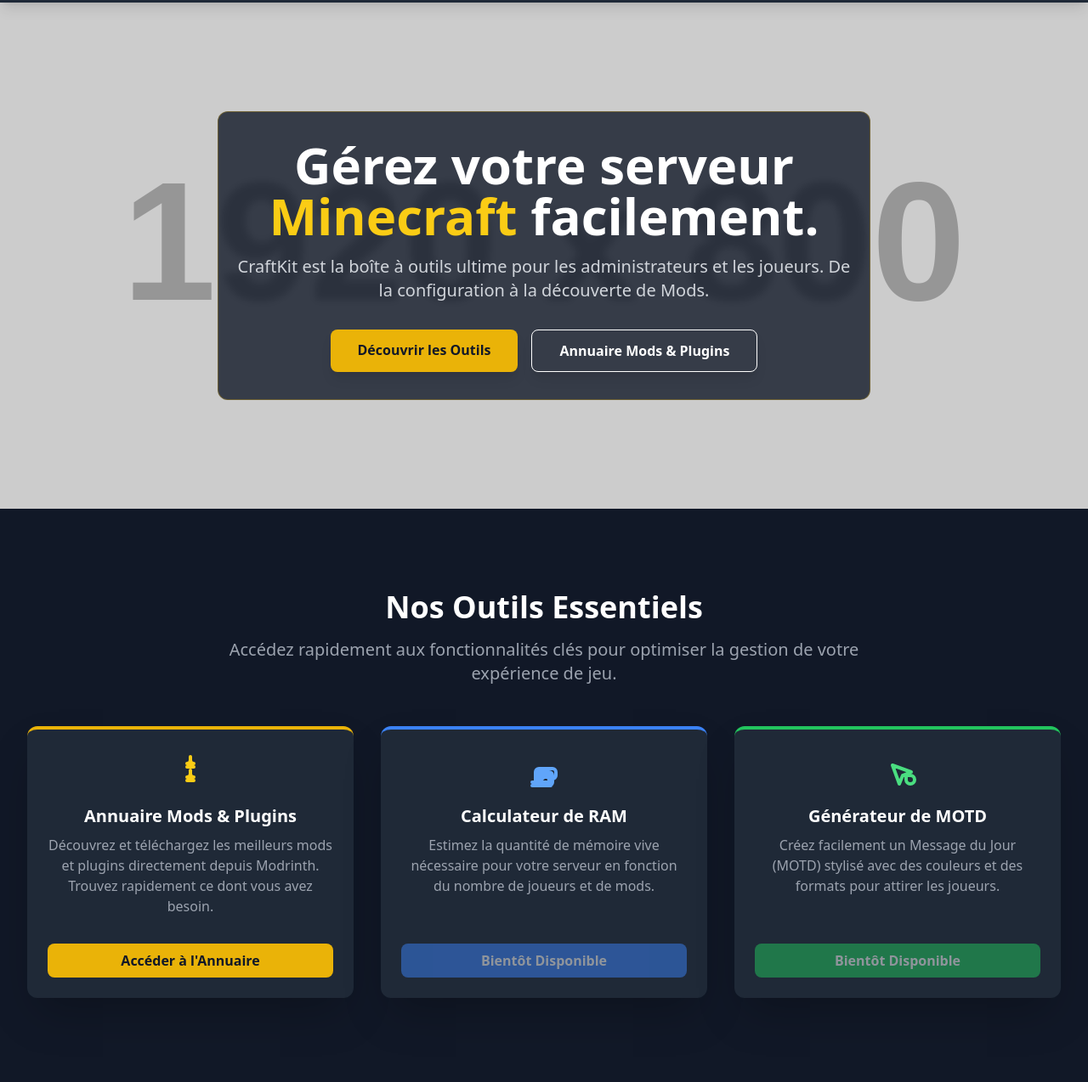
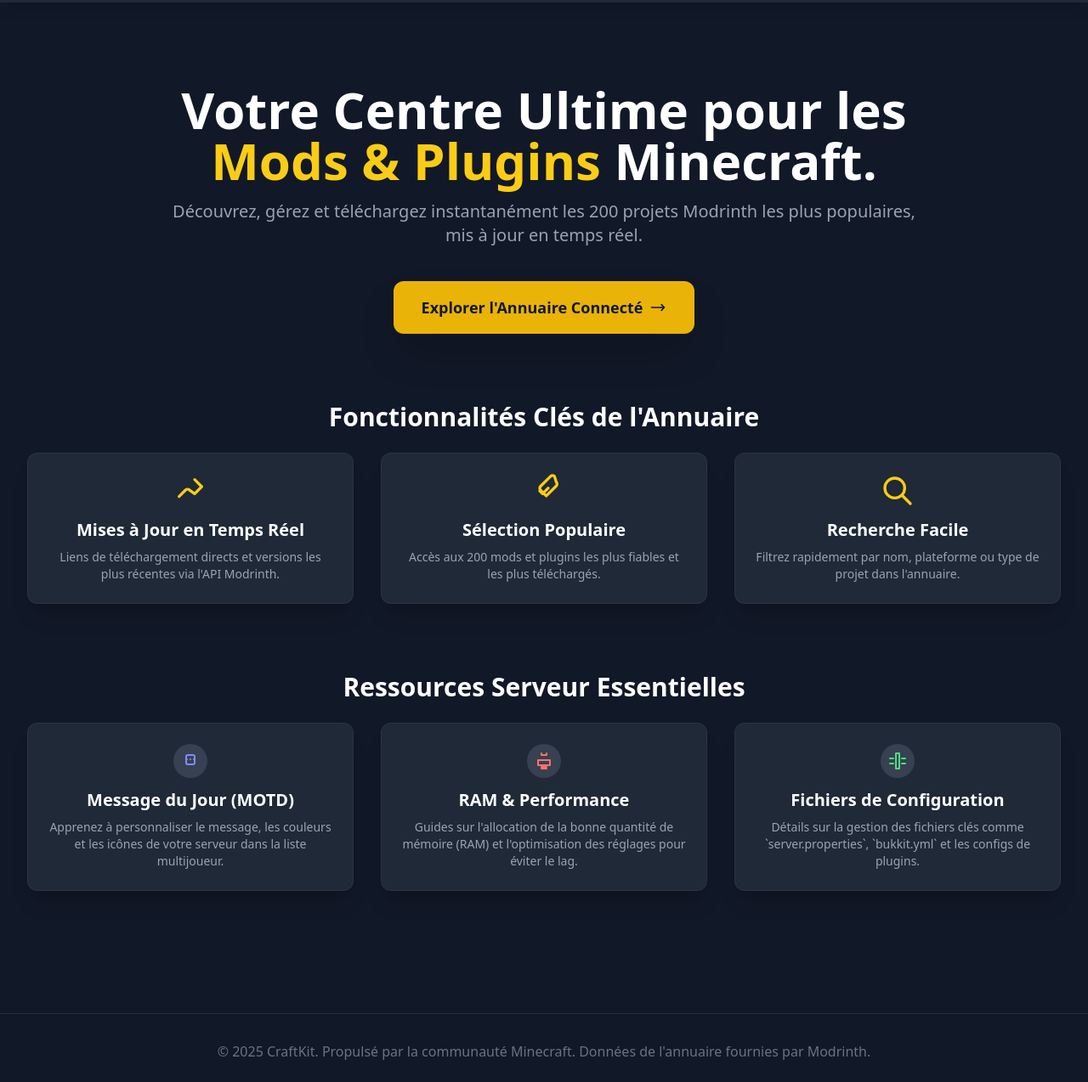
Before and after one commit to louisoff84/CraftKit, a plain HTML site: page index.html in a window 1280 px wide. Shown: the part 65-1339 px from the top of the page at 85% size. Drawn offline with nearby package versions, Linux system fonts and the light colour scheme; placeholder pictures from the web are drawn by us.

Commit message:
Revise index.html for Minecraft Resource Center
Updated the title and various sections to reflect the new focus on Minecraft resources. Added links and buttons for new features and improved the overall layout.

```diff
--- a/index.html
+++ b/index.html
@@ -3,152 +3,131 @@
 <head>
     <meta charset="UTF-8">
     <meta name="viewport" content="width=device-width, initial-scale=1.0">
-    <title>CraftKit - Le Kit d'Outils pour Serveurs Minecraft</title>
-    <!-- Chargement du CDN de Tailwind CSS -->
+    <title>CraftKit - Le Centre de Ressources Minecraft</title>
     <script src="https://cdn.tailwindcss.com"></script>
     <link href="https://fonts.googleapis.com/css2?family=Inter:wght@400;600;700;800&display=swap" rel="stylesheet">
     <style>
-        html { font-family: 'Inter', sans-serif; scroll-behavior: smooth; }
-        .hero-bg {
-            background-image: url('https://placehold.co/1920x800/1E293B/EAB308?text=Serveur+Minecraft+Kit');
-            background-size: cover;
-            background-position: center;
-        }
-        /* Style personnalisé pour les cartes d'outils */
-        .tool-card {
-            transition: all 0.3s ease;
-        }
-        .tool-card:hover {
-            box-shadow: 0 10px 15px -3px rgba(234, 179, 8, 0.5), 0 4px 6px -2px rgba(234, 179, 8, 0.25);
-            transform: translateY(-5px);
-        }
+        html { font-family: 'Inter', sans-serif; }
     </style>
 </head>
 <body class="bg-gray-900 text-gray-100 antialiased min-h-screen">
 
-    <!-- Navbar -->
+    <!-- Navbar (Identique à mods_plugins.html) -->
     <header class="bg-gray-800 shadow-lg sticky top-0 z-10">
         <nav class="container mx-auto px-4 sm:px-6 lg:px-8 py-4 flex justify-between items-center">
             <a href="index.html" class="flex items-center space-x-2">
                 <svg class="w-8 h-8 text-yellow-400" fill="none" stroke="currentColor" viewBox="0 0 24 24" xmlns="http://www.w3.org/2000/svg"><path stroke-linecap="round" stroke-linejoin="round" stroke-width="2" d="M11 4a2 2 0 100 4m-3 12h2m-6-10h4m-2 4h4m-2 4h2M5 16h2m10 0h2m-6 4a2 2 0 100 4m-3-12h2m-6 0h4m-2 4h4m-2 4h2"></path></svg>
                 <span class="text-2xl font-extrabold text-white">Craft<span class="text-yellow-400">Kit</span></span>
             </a>
-            <div class="space-x-4 flex items-center">
-                <a href="#outils" class="text-gray-400 hover:text-white transition duration-300 hidden sm:inline">Outils</a>
-                <a href="mods_plugins.html" class="text-gray-400 hover:text-white transition duration-300 hidden sm:inline font-semibold">Annuaire Modrinth</a>
-                <a href="admin_panel.html" class="text-gray-400 hover:text-white transition duration-300 hidden sm:inline">Admin</a>
+            <div class="space-x-4">
+                <a href="mods_plugins.html" class="px-4 py-2 text-white font-semibold rounded-lg hover:text-yellow-400 transition duration-300 text-sm hidden sm:inline-block">Annuaire Mods</a>
                 <a href="login.html" class="px-4 py-2 bg-yellow-500 text-gray-900 rounded-lg font-semibold hover:bg-yellow-400 transition duration-300 text-sm">Connexion</a>
             </div>
         </nav>
     </header>
 
     <!-- Section Héro -->
-    <section class="hero-bg py-20 md:py-32 flex items-center justify-center">
-        <div class="container mx-auto px-4 text-center bg-gray-900/80 p-8 rounded-xl backdrop-blur-sm max-w-3xl border border-yellow-500/30">
-            <h1 class="text-5xl md:text-6xl font-extrabold text-white mb-4 leading-tight">
-                Gérez votre serveur <span class="text-yellow-400">Minecraft</span> facilement.
+    <main class="container mx-auto px-4 sm:px-6 lg:px-8 py-16 lg:py-24 text-center">
+        <div class="max-w-4xl mx-auto">
+            <h1 class="text-5xl sm:text-6xl font-extrabold text-white leading-tight mb-4">
+                Votre Centre Ultime pour les <span class="text-yellow-400">Mods & Plugins</span> Minecraft.
             </h1>
-            <p class="text-xl text-gray-300 mb-8">
-                CraftKit est la boîte à outils ultime pour les administrateurs et les joueurs. De la configuration à la découverte de Mods.
+            <p class="text-xl text-gray-400 mb-10">
+                Découvrez, gérez et téléchargez instantanément les 200 projets Modrinth les plus populaires, mis à jour en temps réel.
             </p>
-            <div class="flex flex-col sm:flex-row justify-center space-y-4 sm:space-y-0 sm:space-x-4">
-                <a href="#outils" class="px-8 py-3 bg-yellow-500 text-gray-900 font-bold rounded-lg shadow-lg hover:bg-yellow-400 transition duration-300 transform hover:scale-105">
-                    Découvrir les Outils
-                </a>
-                <a href="mods_plugins.html" class="px-8 py-3 border border-white text-white font-bold rounded-lg shadow-lg hover:bg-white hover:text-gray-900 transition duration-300 transform hover:scale-105">
-                    Annuaire Mods & Plugins
-                </a>
+
+            <!-- Bouton d'Action Principal pointant vers l'annuaire -->
+            <a href="mods_plugins.html"
+               class="inline-flex items-center justify-center px-8 py-4 border border-transparent text-lg font-bold rounded-xl shadow-2xl
+                      text-gray-900 bg-yellow-500 hover:bg-yellow-400 transition duration-300 transform hover:scale-105">
+                Explorer l'Annuaire Connecté
+                <svg class="w-5 h-5 ml-2" fill="none" stroke="currentColor" viewBox="0 0 24 24" xmlns="http://www.w3.org/2000/svg"><path stroke-linecap="round" stroke-linejoin="round" stroke-width="2" d="M17 8l4 4m0 0l-4 4m4-4H3"></path></svg>
+            </a>
+        </div>
+
+        <!-- Caractéristiques Clés: Annuaire -->
+        <div class="mt-20">
+            <h2 class="text-3xl font-bold text-white mb-6 text-center">Fonctionnalités Clés de l'Annuaire</h2>
+            <div class="grid grid-cols-1 md:grid-cols-3 gap-8">
+                <!-- Caractéristique 1 -->
+                <div class="bg-gray-800 p-6 rounded-xl shadow-xl border border-gray-700/50">
+                    <svg class="w-10 h-10 text-yellow-400 mx-auto mb-3" fill="none" stroke="currentColor" viewBox="0 0 24 24" xmlns="http://www.w3.org/2000/svg"><path stroke-linecap="round" stroke-linejoin="round" stroke-width="2" d="M4 16l4.586-4.586a2 2 0 012.828 0L15 14l5-5m0 0l-5-5"></path></svg>
+                    <h3 class="text-xl font-bold text-white mb-2">Mises à Jour en Temps Réel</h3>
+                    <p class="text-gray-400 text-sm">Liens de téléchargement directs et versions les plus récentes via l'API Modrinth.</p>
+                </div>
+                <!-- Caractéristique 2 -->
+                <div class="bg-gray-800 p-6 rounded-xl shadow-xl border border-gray-700/50">
+                    <svg class="w-10 h-10 text-yellow-400 mx-auto mb-3" fill="none" stroke="currentColor" viewBox="0 0 24 24" xmlns="http://www.w3.org/2000/svg"><path stroke-linecap="round" stroke-linejoin="round" stroke-width="2" d="M9 12l2 2 4-4m5.618-4.29a2 2 0 010 2.827l-7.01 7.01-4-4a2 2 0 010-2.828l7.01-7.01a2 2 0 012.827 0z"></path></svg>
+                    <h3 class="text-xl font-bold text-white mb-2">Sélection Populaire</h3>
+                    <p class="text-gray-400 text-sm">Accès aux 200 mods et plugins les plus fiables et les plus téléchargés.</p>
+                </div>
+                <!-- Caractéristique 3 -->
+                <div class="bg-gray-800 p-6 rounded-xl shadow-xl border border-gray-700/50">
+                    <svg class="w-10 h-10 text-yellow-400 mx-auto mb-3" fill="none" stroke="currentColor" viewBox="0 0 24 24" xmlns="http://www.w3.org/2000/svg"><path stroke-linecap="round" stroke-linejoin="round" stroke-width="2" d="M21 21l-6-6m2-5a7 7 0 11-14 0 7 7 0 0114 0z"></path></svg>
+                    <h3 class="text-xl font-bold text-white mb-2">Recherche Facile</h3>
+                    <p class="text-gray-400 text-sm">Filtrez rapidement par nom, plateforme ou type de projet dans l'annuaire.</p>
+                </div>
             </div>
         </div>
-    </section>
 
-    <!-- Section Nos Outils -->
-    <section id="outils" class="py-16 md:py-24">
-        <div class="container mx-auto px-4 sm:px-6 lg:px-8">
-            <h2 class="text-4xl font-extrabold text-center text-white mb-4">Nos Outils Essentiels</h2>
-            <p class="text-xl text-center text-gray-400 mb-12 max-w-3xl mx-auto">
-                Accédez rapidement aux fonctionnalités clés pour optimiser la gestion de votre expérience de jeu.
-            </p>
-
+        <!-- Nouvelle Section: Ressources Serveur Essentielles (MOTD, RAM, etc.) -->
+        <div class="mt-20">
+            <h2 class="text-3xl font-bold text-white mb-6 text-center">Ressources Serveur Essentielles</h2>
             <div class="grid grid-cols-1 md:grid-cols-3 gap-8">
 
-                <!-- Carte 1: Annuaire Mods & Plugins (Nouveau!) -->
-                <div class="tool-card bg-gray-800 p-6 rounded-xl border-t-4 border-yellow-500 shadow-2xl flex flex-col items-center text-center">
-                    <svg class="w-12 h-12 text-yellow-400 mb-4" fill="none" stroke="currentColor" viewBox="0 0 24 24" xmlns="http://www.w3.org/2000/svg"><path stroke-linecap="round" stroke-linejoin="round" stroke-width="2" d="M12 6V4m0 2a2 2 0 002 2h-4a2 2 0 002-2m0 2a2 2 0 002 2h-4a2 2 0 002-2m0 6v-2m0 2a2 2 0 002 2h-4a2 2 0 002-2m0 2a2 2 0 002 2h-4a2 2 0 002-2m0-8h.01M12 12h.01"></path></svg>
-                    <h3 class="text-xl font-bold text-white mb-2">Annuaire Mods & Plugins</h3>
-                    <p class="text-gray-400 mb-4 flex-grow">
-                        Découvrez et téléchargez les meilleurs mods et plugins directement depuis Modrinth. Trouvez rapidement ce dont vous avez besoin.
-                    </p>
-                    <a href="mods_plugins.html" class="px-6 py-2 bg-yellow-500 text-gray-900 font-semibold rounded-lg hover:bg-yellow-400 transition duration-300 mt-4 w-full">
-                        Accéder à l'Annuaire
-                    </a>
-                </div>
+                <!-- Carte MOTD (Devenue un bouton/lien) -->
+                <a href="motd.html" onclick="alert('Cette page est en construction !'); return false;"
+                   class="bg-gray-800 p-6 rounded-xl shadow-xl border border-gray-700/50 transition duration-300 hover:bg-gray-700/50 block group">
+                    <div class="w-10 h-10 mx-auto mb-3 p-2 rounded-full bg-gray-700 group-hover:bg-yellow-500 transition duration-300">
+                        <svg class="w-6 h-6 text-indigo-400 group-hover:text-gray-900" fill="none" stroke="currentColor" viewBox="0 0 24 24" xmlns="http://www.w3.org/2000/svg">
+                            <path stroke-linecap="round" stroke-linejoin="round" stroke-width="2" d="M8 10h.01M12 10h.01M16 10h.01M9 16h6a2 2 0 002-2V7a2 2 0 00-2-2H9a2 2 0 00-2 2v7a2 2 0 002 2z"></path>
+                        </svg>
+                    </div>
+                    <h3 class="text-xl font-bold text-white mb-2 group-hover:text-yellow-400 transition duration-300">Message du Jour (MOTD)</h3>
+                    <p class="text-gray-400 text-sm">Apprenez à personnaliser le message, les couleurs et les icônes de votre serveur dans la liste multijoueur.</p>
+                </a>
 
-                <!-- Carte 2: Calculateur de RAM -->
-                <div class="tool-card bg-gray-800 p-6 rounded-xl border-t-4 border-blue-500 shadow-2xl flex flex-col items-center text-center">
-                    <svg class="w-12 h-12 text-blue-400 mb-4" fill="none" stroke="currentColor" viewBox="0 0 24 24" xmlns="http://www.w3.org/2000/svg"><path stroke-linecap="round" stroke-linejoin="round" stroke-width="2" d="M9.75 17L9 20l-1 1h8l-1-1v-3m0 0l-1-1h-2l-1 1m4 0h2a2 2 0 002-2v-2a2 2 0 00-2-2H9a2 2 0 00-2 2v2a2 2 0 002 2h2m-6 2h10a2 2 0 002-2v-2a2 2 0 00-2-2H9a2 2 0 00-2 2v2a2 2 0 002 2h2m-6 2h10a2 2 0 002-2v-2a2 2 0 00-2-2H9a2 2 0 00-2 2v2a2 2 0 002 2h2"></path></svg>
-                    <h3 class="text-xl font-bold text-white mb-2">Calculateur de RAM</h3>
-                    <p class="text-gray-400 mb-4 flex-grow">
-                        Estimez la quantité de mémoire vive nécessaire pour votre serveur en fonction du nombre de joueurs et de mods.
-                    </p>
-                    <a href="#" class="px-6 py-2 bg-blue-500 text-white font-semibold rounded-lg hover:bg-blue-400 transition duration-300 mt-4 w-full opacity-50 cursor-not-allowed">
-                        Bientôt Disponible
-                    </a>
-                </div>
+                <!-- Carte RAM & Performance (Devenue un bouton/lien) -->
+                <a href="ram.html" onclick="alert('Cette page est en construction !'); return false;"
+                   class="bg-gray-800 p-6 rounded-xl shadow-xl border border-gray-700/50 transition duration-300 hover:bg-gray-700/50 block group">
+                    <div class="w-10 h-10 mx-auto mb-3 p-2 rounded-full bg-gray-700 group-hover:bg-yellow-500 transition duration-300">
+                        <svg class="w-6 h-6 text-red-400 group-hover:text-gray-900" fill="none" stroke="currentColor" viewBox="0 0 24 24" xmlns="http://www.w3.org/2000/svg">
+                             <path stroke-linecap="round" stroke-linejoin="round" stroke-width="2" d="M9 3v2h6V3m0 16h-6v2h6m4-10H5v6h14v-6z"></path>
+                        </svg>
+                    </div>
+                    <h3 class="text-xl font-bold text-white mb-2 group-hover:text-yellow-400 transition duration-300">RAM & Performance</h3>
+                    <p class="text-gray-400 text-sm">Guides sur l'allocation de la bonne quantité de mémoire (RAM) et l'optimisation des réglages pour éviter le lag.</p>
+                </a>
 
-                <!-- Carte 3: Générateur de MOTD -->
-                <div class="tool-card bg-gray-800 p-6 rounded-xl border-t-4 border-green-500 shadow-2xl flex flex-col items-center text-center">
-                    <svg class="w-12 h-12 text-green-400 mb-4" fill="none" stroke="currentColor" viewBox="0 0 24 24" xmlns="http://www.w3.org/2000/svg"><path stroke-linecap="round" stroke-linejoin="round" stroke-width="2" d="M15 15l-2 5L9 9l11 4-5 2zm0 0h4.5a2.5 2.5 0 11-2.5 2.5V15"></path></svg>
-                    <h3 class="text-xl font-bold text-white mb-2">Générateur de MOTD</h3>
-                    <p class="text-gray-400 mb-4 flex-grow">
-                        Créez facilement un Message du Jour (MOTD) stylisé avec des couleurs et des formats pour attirer les joueurs.
-                    </p>
-                    <a href="#" class="px-6 py-2 bg-green-500 text-white font-semibold rounded-lg hover:bg-green-400 transition duration-300 mt-4 w-full opacity-50 cursor-not-allowed">
-                        Bientôt Disponible
-                    </a>
-                </div>
+                <!-- Carte Configuration (Devenue un bouton/lien) -->
+                <a href="config.html" onclick="alert('Cette page est en construction !'); return false;"
+                   class="bg-gray-800 p-6 rounded-xl shadow-xl border border-gray-700/50 transition duration-300 hover:bg-gray-700/50 block group">
+                    <div class="w-10 h-10 mx-auto mb-3 p-2 rounded-full bg-gray-700 group-hover:bg-yellow-500 transition duration-300">
+                        <svg class="w-6 h-6 text-green-400 group-hover:text-gray-900" fill="none" stroke="currentColor" viewBox="0 0 24 24" xmlns="http://www.w3.org/2000/svg">
+                            <path stroke-linecap="round" stroke-linejoin="round" stroke-width="2" d="M10 21h4V3h-4v18zM3 15h4M17 15h4M3 9h4M17 9h4"></path>
+                        </svg>
+                    </div>
+                    <h3 class="text-xl font-bold text-white mb-2 group-hover:text-yellow-400 transition duration-300">Fichiers de Configuration</h3>
+                    <p class="text-gray-400 text-sm">Détails sur la gestion des fichiers clés comme `server.properties`, `bukkit.yml` et les configs de plugins.</p>
+                </a>
 
             </div>
         </div>
-    </section>
-
-    <!-- Section Statistiques (Simulation) -->
-    <section class="bg-gray-800 py-16 mt-12">
-        <div class="container mx-auto px-4 sm:px-6 lg:px-8 text-center">
-            <h2 class="text-3xl font-extrabold text-white mb-8">CraftKit en Chiffres</h2>
-            <div class="grid grid-cols-2 md:grid-cols-4 gap-8">
-
-                <div class="p-4 rounded-lg bg-gray-900 border border-gray-700">
-                    <p class="text-4xl font-bold text-yellow-400">12K+</p>
-                    <p class="text-gray-400 text-sm mt-1">Serveurs Supportés</p>
-                </div>
-
-                <div class="p-4 rounded-lg bg-gray-900 border border-gray-700">
-                    <p class="text-4xl font-bold text-yellow-400">50K+</p>
-                    <p class="text-gray-400 text-sm mt-1">Utilisateurs Actifs</p>
-                </div>
-
-                <div class="p-4 rounded-lg bg-gray-900 border border-gray-700">
-                    <p class="text-4xl font-bold text-yellow-400">99.9%</p>
-                    <p class="text-gray-400 text-sm mt-1">Uptime Garanti</p>
-                </div>
-
-                <div class="p-4 rounded-lg bg-gray-900 border border-gray-700">
-                    <p class="text-4xl font-bold text-yellow-400">20+</p>
-                    <p class="text-gray-400 text-sm mt-1">Outils Spécialisés</p>
-                </div>
-
-            </div>
-        </div>
-    </section>
-
+    </main>
 
     <!-- Footer -->
     <footer class="bg-gray-900 border-t border-gray-700/50 py-8 mt-12">
         <div class="container mx-auto px-4 text-center text-gray-500">
-            <p>&copy; 2025 CraftKit. Tous droits réservés. | <a href="legal.html" class="hover:text-yellow-400">Mentions Légales</a></p>
+            <p>&copy; 2025 CraftKit. Propulsé par la communauté Minecraft. Données de l'annuaire fournies par Modrinth.</p>
         </div>
     </footer>
 
+    <script>
+        // NOTE: Utilisation temporaire de alert() avec return false pour simuler
+        // la navigation vers des pages non encore créées, en attendant la
+        // création des pages motd.html, ram.html, et config.html.
+        // Cela empêche la navigation dans l'environnement actuel.
+    </script>
+
 </body>
 </html>
```
